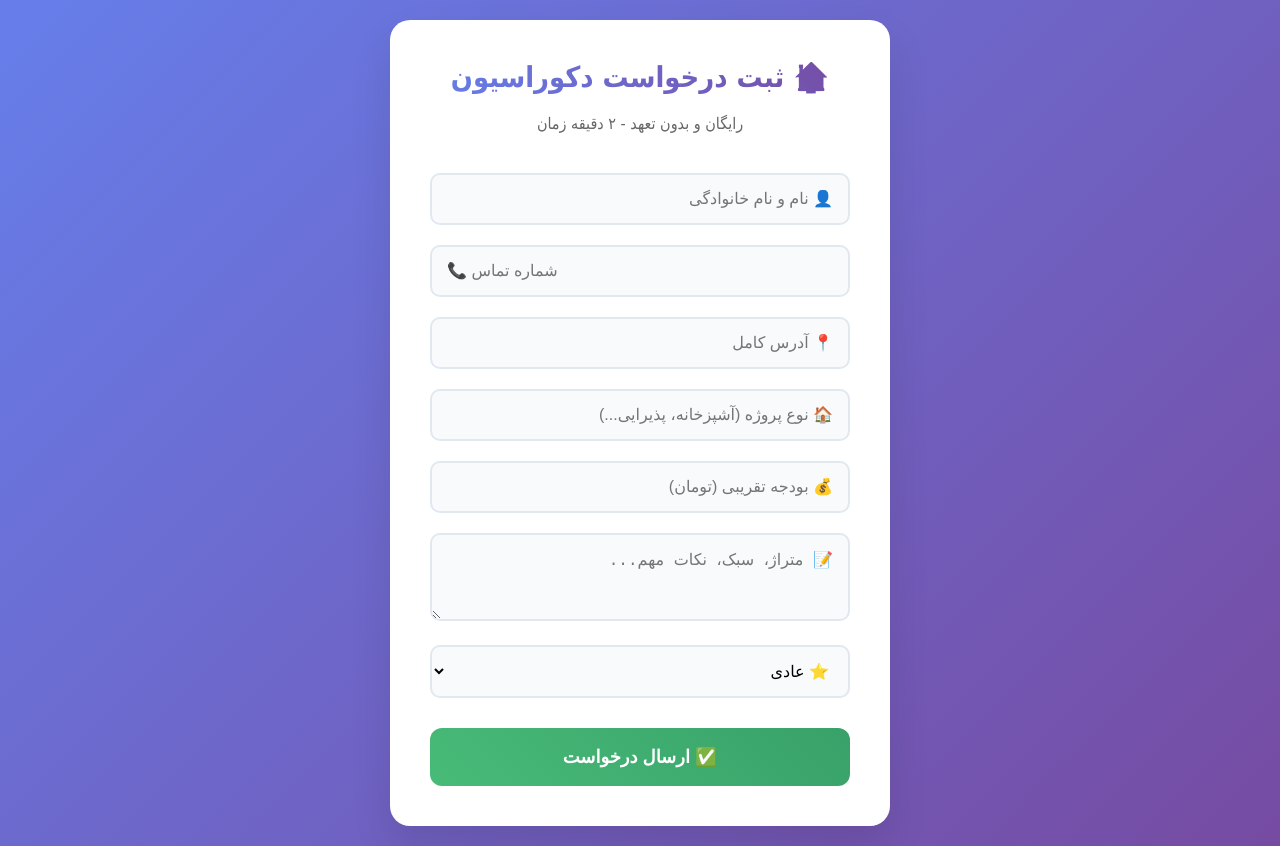
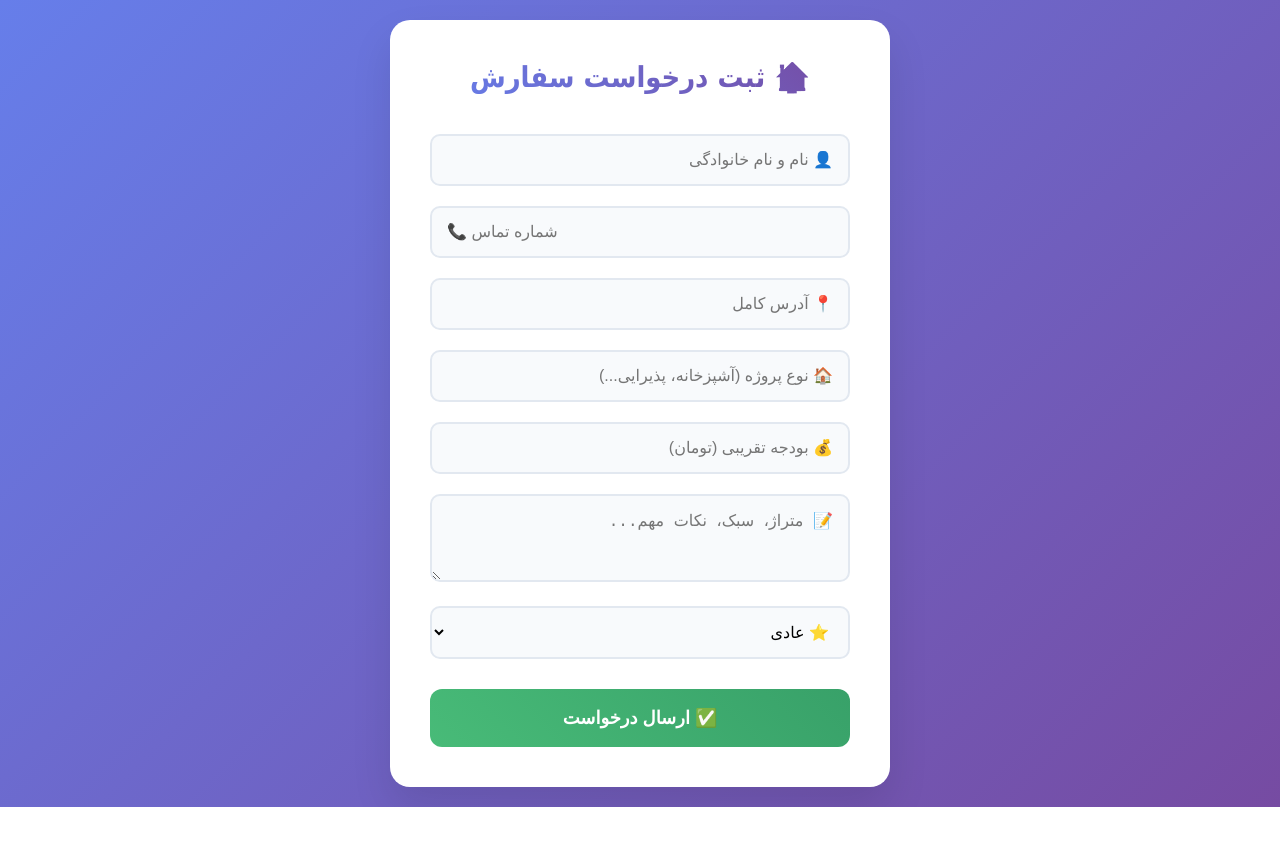
Before and after one commit to Abgineh/decoration-form, a plain HTML site: page index.html in a window 1280 px wide. After the commit the page ends 807 px from the top, so only its background shows below. Drawn offline with Linux system fonts and the light colour scheme.

Commit message:
Update index.html

```diff
--- a/index.html
+++ b/index.html
@@ -3,7 +3,7 @@
 <head>
     <meta charset="UTF-8">
     <meta name="viewport" content="width=device-width, initial-scale=1.0">
-    <title>🏠 ثبت رایگان دکوراسیون</title>
+    <title>🏠 ثبت اطلاعات سفارش</title>
     <style>
         * { margin: 0; padding: 0; box-sizing: border-box; }
         body {
@@ -56,8 +56,8 @@
     <div class="container">
         <!-- فرم مشتری -->
         <div id="customerForm" class="form-card">
-            <h1>🏠 ثبت درخواست دکوراسیون</h1>
-            <p style="color: #666; margin-bottom: 30px;">رایگان و بدون تعهد - ۲ دقیقه زمان</p>
+            <h1>🏠 ثبت درخواست سفارش</h1>
+            <p style="color: #666; margin-bottom: 30px;"></p>
 
             <input type="text" id="name" placeholder="👤 نام و نام خانوادگی">
             <input type="tel" id="phone" placeholder="📞 شماره تماس">
@@ -170,7 +170,7 @@
             const message = `🏠 درخواست جدید دکوراسیون\n\n👤 ${data.name}\n📞 ${data.phone}\n🏠 ${data.project}\n💰 ${data.budget}\n⭐ ${data.priority}\n\n#${data.track}`;
             setTimeout(() => {
                 if (confirm('ارسال به واتساپ؟')) {
-                    window.open(`https://wa.me/989123456789?text=${encodeURIComponent(message)}`);
+                    window.open(`https://wa.me/989213520878?text=${encodeURIComponent(message)}`);
                 }
             }, 2000);
         }
```
